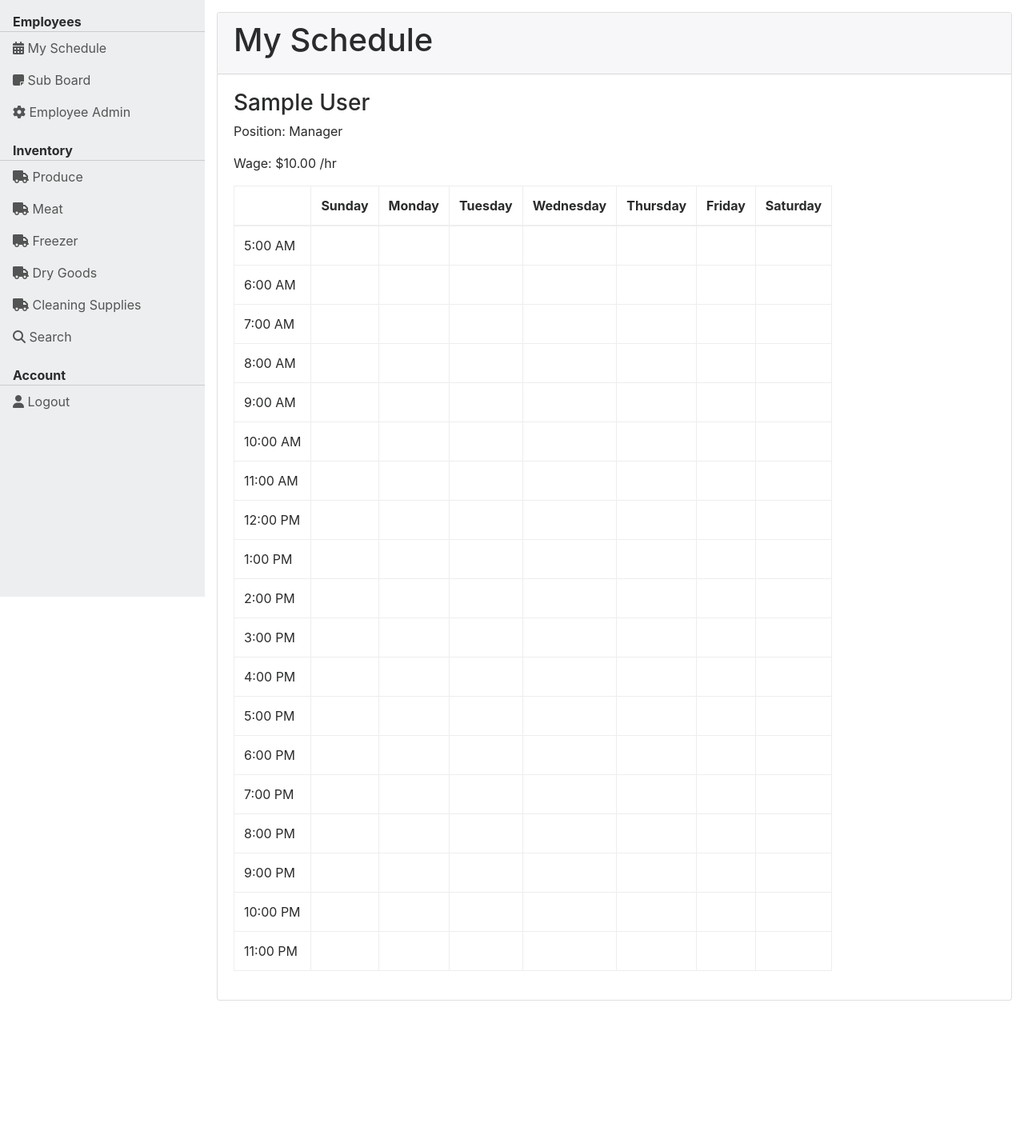
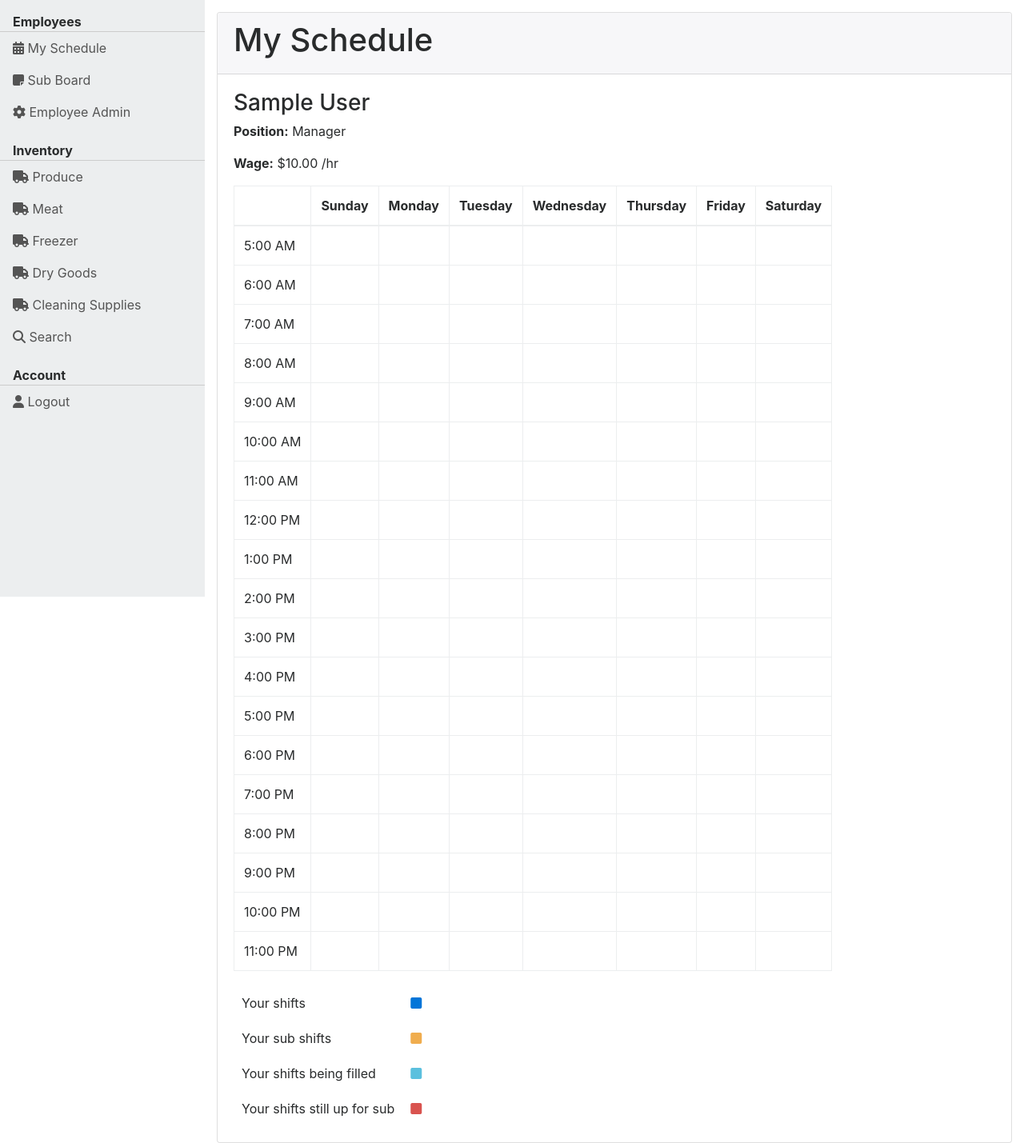
Before and after one commit to lmann4/cis526-final-project, a Django app: page /employees/1/ in a window 1280 px wide. Shown: the part 54-1483 px from the top of the page at 80% size. Before the commit the page ends 1305 px from the top, so only its background shows below. Run offline with Django 3.2, Linux system fonts and the light colour scheme; a user stored in the database is signed in; data comes from the database, SQL or seed files in the repository; tables that the repository leaves empty hold one stand-in row (values such as "Sample post"); some libraries are stand-ins or nearby versions.

Commit message:
Updated employee views

```diff
--- a/resource_management/apps/employees/templates/employees/employee_detail.html
+++ b/resource_management/apps/employees/templates/employees/employee_detail.html
@@ -16,9 +16,8 @@
     <div class="card-header"><h1>My Schedule</h1></div>
     <div class="card-block">
         <h3>{{ object.user.first_name }} {{ object.user.last_name }}</h3>
-        <p>Position: {{ object.position.title }}</p>
-        <p>Wage: ${{ object.salary }} /hr</p>
-
+        <p><strong>Position:</strong> {{ object.position.title }}</p>
+        <p><strong>Wage:</strong> ${{ object.salary }} /hr</p>
         <table id="schedule_table" class="table table-bordered table-responsive">
             <thead>
                 <tr>
@@ -36,6 +35,28 @@
 
             </tbody>
         </table>
+        <table>
+            <thead><th></th><th></th></thead>
+            <tbod>
+                <tr>
+                    <td>Your shifts</td>
+                    <td><i class="fa fa-square work"></i></td>
+                </tr>
+                <tr>
+                    <td>Your sub shifts</td>
+                    <td><i class="fa fa-square sub"></i></td>
+                </tr>
+                <tr>
+                    <td>Your shifts being filled</td>
+                    <td><i class="fa fa-square taken"></i></td>
+                </tr>
+                <tr>
+                    <td>Your shifts still up for sub</td>
+                    <td><i class="fa fa-square up-for-sub"></i></td>
+                </tr>
+            </tbod>
+            </tbod>
+        </table>
     </div>
 
     </div>
--- a/resource_management/apps/employees/views.py
+++ b/resource_management/apps/employees/views.py
@@ -24,12 +24,17 @@
         work_week = {}
         for shift in schedule:
             is_sub_shift = False
-            if shift.employee_sub and shift.employee_sub.user.id == self.request.user.pk:
+            shift_taken = False
+            if shift.employee_sub and shift.employee_sub.user.id == self.request.user.pk and shift.up_for_sub is False:
                 is_sub_shift = True
+            if shift.employee_sub and shift.employee_sub.user.id != self.request.user.pk and shift.up_for_sub is False:
+                shift_taken = True
             work_week[shift.date.weekday()] = {
                 'start_time': shift.start_time.strftime('%I:%H %p'),
                 'end_time': shift.end_time.strftime('%I:%H %p'),
-                'is_sub_shift': is_sub_shift
+                'is_sub_shift': is_sub_shift,
+                'up_for_sub': shift.up_for_sub,
+                'shift_taken': shift_taken
             }
         return json.dumps(work_week)
 
--- a/resource_management/static/css/base.css
+++ b/resource_management/static/css/base.css
@@ -56,14 +56,41 @@
 
 .working {
     background: #0275d8;
-    color: white;
-    font-weight: bold;
-    text-align: center;
 }
 
 .working.sub {
     background: #f0ad4e;
-    color: white;
-    font-weight: bold;
-    text-align: center;
 }
+
+.working.taken {
+    background: #5bc0de;
+}
+
+.working.up-for-sub {
+    background: #d9534f;
+}
+
+.work {
+    color: #0275d8;
+}
+.sub {
+    color: #f0ad4e;
+}
+.taken {
+    color: #5bc0de;
+}
+.up-for-sub {
+    color: #d9534f;
+}
+.pad-right {
+    margin-right: 15px;
+}
+.no-padding {
+    padding: 0;
+}
+.legend {
+    background: #ccc;
+}
+td {
+    padding: 10px;
+}
--- a/resource_management/static/js/schedule.js
+++ b/resource_management/static/js/schedule.js
@@ -70,6 +70,12 @@
                     if (shift.is_sub_shift) {
                         $(time_slot).addClass("working sub");
                     }
+                    else if (shift.shift_taken) {
+                        $(time_slot).addClass("working taken");
+                    }
+                    else if (shift.up_for_sub) {
+                        $(time_slot).addClass("working up-for-sub");
+                    }
                     else {
                         $(time_slot).addClass("working");
                     }
```
